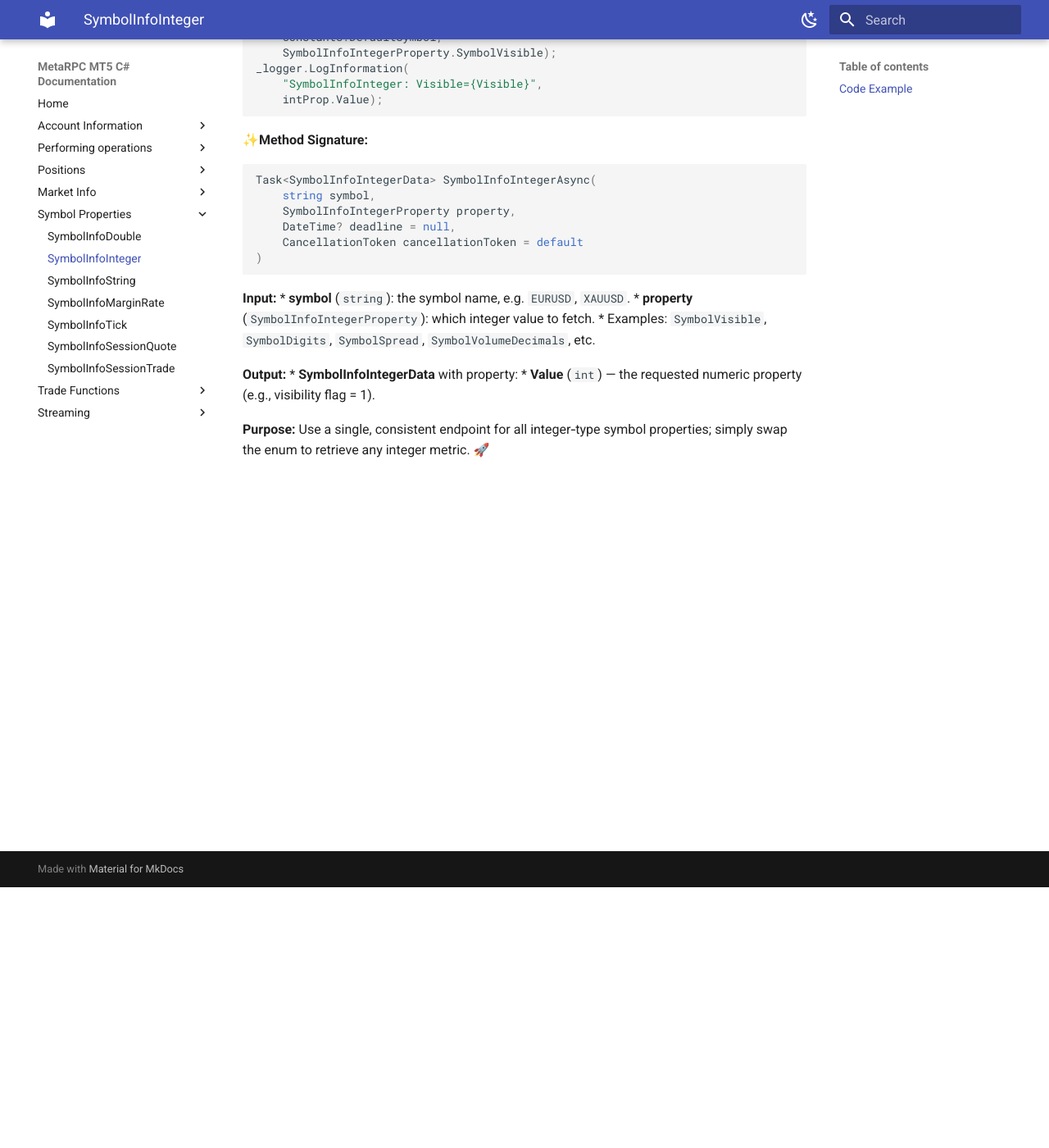
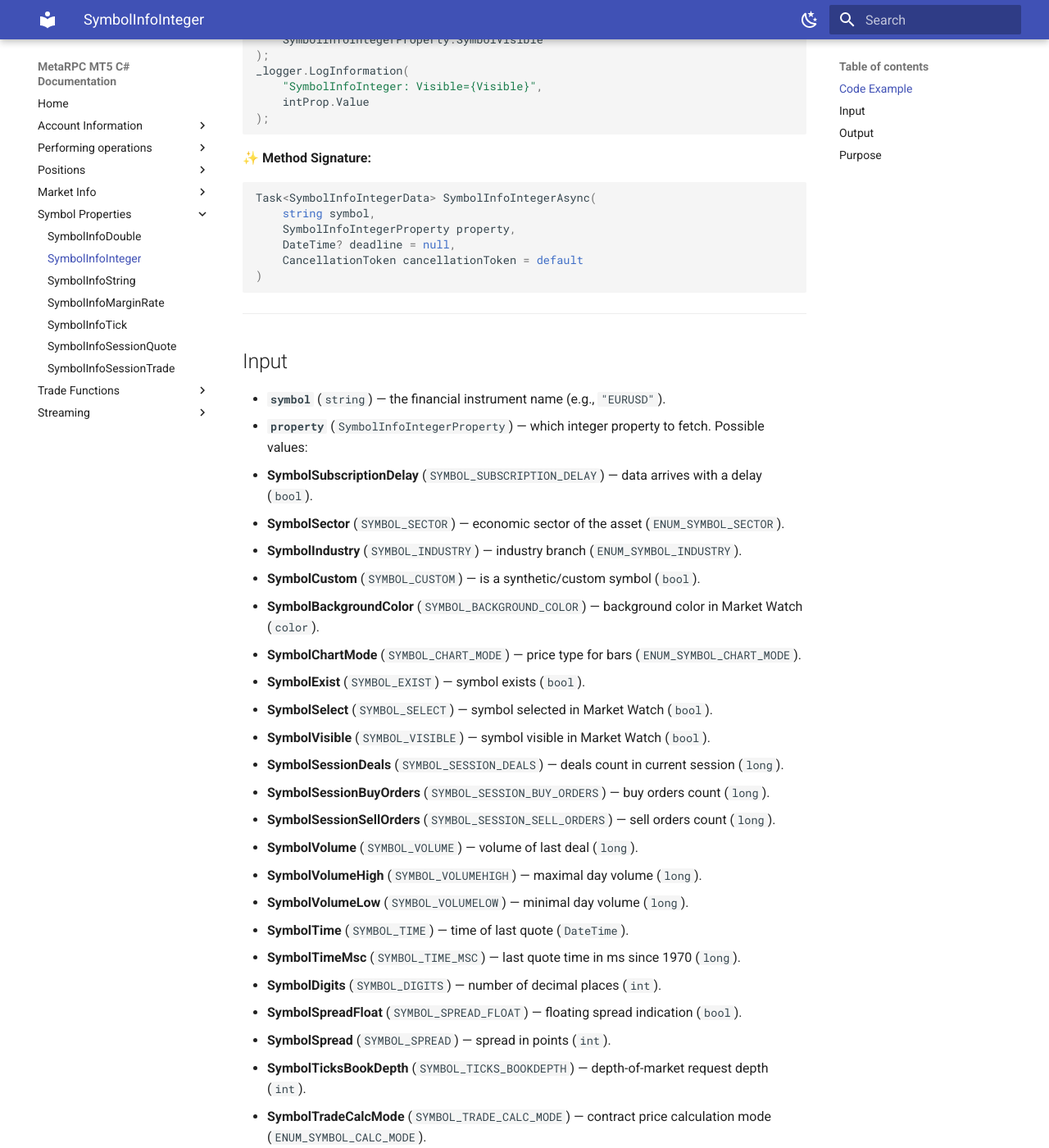
Before and after one commit to MetaRPC/CSharpMT5, an MkDocs documentation site: the page built from docs/SymbolProperties/SymbolInfoInteger.md, in a window 1280 px wide and 1400 px high, scrolled down 318 px. Shown: the whole window at 82% size. Built offline with MkDocs 1.6.1 and Material for MkDocs 9.7.7, drawn with Linux system fonts in a browser that asks for light colours; some of the changed text lies outside the part shown.

Commit message:
Update SymbolInfoInteger.md

````diff
--- a/docs/SymbolProperties/SymbolInfoInteger.md
+++ b/docs/SymbolProperties/SymbolInfoInteger.md
@@ -1,21 +1,23 @@
 # Retrieving an Integer-Precision Symbol Property
 
 > **Request:** a specific integer property (Visible, Digits, Spread, etc.) for a symbol from MT5
-
-Fetch any integer‐type market data value for a given symbol using one universal method.
+> Fetch any integer‐type market data value for a given symbol using one universal method.
 
 ### Code Example
 
 ```csharp
 var intProp = await _mt5Account.SymbolInfoIntegerAsync(
     Constants.DefaultSymbol,
-    SymbolInfoIntegerProperty.SymbolVisible);
+    SymbolInfoIntegerProperty.SymbolVisible
+);
 _logger.LogInformation(
     "SymbolInfoInteger: Visible={Visible}",
-    intProp.Value);
+    intProp.Value
+);
 ```
 
-✨**Method Signature:**
+✨ **Method Signature:**
+
 ```csharp
 Task<SymbolInfoIntegerData> SymbolInfoIntegerAsync(
     string symbol,
@@ -24,13 +26,62 @@ Task<SymbolInfoIntegerData> SymbolInfoIntegerAsync(
     CancellationToken cancellationToken = default
 )
 ```
- **Input:**
-* **symbol** (`string`): the symbol name, e.g. `EURUSD`, `XAUUSD`.
-* **property** (`SymbolInfoIntegerProperty`): which integer value to fetch.
- * Examples: `SymbolVisible`, `SymbolDigits`, `SymbolSpread`, `SymbolVolumeDecimals`, etc.
 
- **Output:**
-* **SymbolInfoIntegerData** with property:
-* **Value** (`int`) — the requested numeric property (e.g., visibility flag = 1).
+---
 
-**Purpose:** Use a single, consistent endpoint for all integer‐type symbol properties; simply swap the enum to retrieve any integer metric. 🚀
+## Input
+
+* **`symbol`** (`string`) — the financial instrument name (e.g., `"EURUSD"`).
+* **`property`** (`SymbolInfoIntegerProperty`) — which integer property to fetch. Possible values:
+
+  * **SymbolSubscriptionDelay** (`SYMBOL_SUBSCRIPTION_DELAY`) — data arrives with a delay (`bool`).
+  * **SymbolSector** (`SYMBOL_SECTOR`) — economic sector of the asset (`ENUM_SYMBOL_SECTOR`).
+  * **SymbolIndustry** (`SYMBOL_INDUSTRY`) — industry branch (`ENUM_SYMBOL_INDUSTRY`).
+  * **SymbolCustom** (`SYMBOL_CUSTOM`) — is a synthetic/custom symbol (`bool`).
+  * **SymbolBackgroundColor** (`SYMBOL_BACKGROUND_COLOR`) — background color in Market Watch (`color`).
+  * **SymbolChartMode** (`SYMBOL_CHART_MODE`) — price type for bars (`ENUM_SYMBOL_CHART_MODE`).
+  * **SymbolExist** (`SYMBOL_EXIST`) — symbol exists (`bool`).
+  * **SymbolSelect** (`SYMBOL_SELECT`) — symbol selected in Market Watch (`bool`).
+  * **SymbolVisible** (`SYMBOL_VISIBLE`) — symbol visible in Market Watch (`bool`).
+  * **SymbolSessionDeals** (`SYMBOL_SESSION_DEALS`) — deals count in current session (`long`).
+  * **SymbolSessionBuyOrders** (`SYMBOL_SESSION_BUY_ORDERS`) — buy orders count (`long`).
+  * **SymbolSessionSellOrders** (`SYMBOL_SESSION_SELL_ORDERS`) — sell orders count (`long`).
+  * **SymbolVolume** (`SYMBOL_VOLUME`) — volume of last deal (`long`).
+  * **SymbolVolumeHigh** (`SYMBOL_VOLUMEHIGH`) — maximal day volume (`long`).
+  * **SymbolVolumeLow** (`SYMBOL_VOLUMELOW`) — minimal day volume (`long`).
+  * **SymbolTime** (`SYMBOL_TIME`) — time of last quote (`DateTime`).
+  * **SymbolTimeMsc** (`SYMBOL_TIME_MSC`) — last quote time in ms since 1970 (`long`).
+  * **SymbolDigits** (`SYMBOL_DIGITS`) — number of decimal places (`int`).
+  * **SymbolSpreadFloat** (`SYMBOL_SPREAD_FLOAT`) — floating spread indication (`bool`).
+  * **SymbolSpread** (`SYMBOL_SPREAD`) — spread in points (`int`).
+  * **SymbolTicksBookDepth** (`SYMBOL_TICKS_BOOKDEPTH`) — depth-of-market request depth (`int`).
+  * **SymbolTradeCalcMode** (`SYMBOL_TRADE_CALC_MODE`) — contract price calculation mode (`ENUM_SYMBOL_CALC_MODE`).
+  * **SymbolTradeMode** (`SYMBOL_TRADE_MODE`) — order execution type (`ENUM_SYMBOL_TRADE_MODE`).
+  * **SymbolStartTime** (`SYMBOL_START_TIME`) — symbol trading start time (`DateTime`).
+  * **SymbolExpirationTime** (`SYMBOL_EXPIRATION_TIME`) — trading end time for futures (`DateTime`).
+  * **SymbolTradeStopsLevel** (`SYMBOL_TRADE_STOPS_LEVEL`) — minimal stop order distance (`int`).
+  * **SymbolTradeFreezeLevel** (`SYMBOL_TRADE_FREEZE_LEVEL`) — trade freeze distance (`int`).
+  * **SymbolTradeExemode** (`SYMBOL_TRADE_EXEMODE`) — trade execution mode (`ENUM_SYMBOL_TRADE_EXECUTION`).
+  * **SymbolSwapMode** (`SYMBOL_SWAP_MODE`) — swap calculation model (`ENUM_SYMBOL_SWAP_MODE`).
+  * **SymbolSwapRollover3Days** (`SYMBOL_SWAP_ROLLOVER3DAYS`) — 3-day swap rollover day (`ENUM_DAY_OF_WEEK`).
+  * **SymbolMarginHedgedUseLeg** (`SYMBOL_MARGIN_HEDGED_USE_LEG`) — hedged margin calculation flag (`bool`).
+  * **SymbolExpirationMode** (`SYMBOL_EXPIRATION_MODE`) — allowed expiration modes flags (`int`).
+  * **SymbolFillingMode** (`SYMBOL_FILLING_MODE`) — allowed filling modes flags (`int`).
+  * **SymbolOrderMode** (`SYMBOL_ORDER_MODE`) — allowed order types flags (`int`).
+  * **SymbolOrderGtcMode** (`SYMBOL_ORDER_GTC_MODE`) — GTC order expiration mode (`ENUM_SYMBOL_ORDER_GTC_MODE`).
+  * **SymbolOptionMode** (`SYMBOL_OPTION_MODE`) — option type (`ENUM_SYMBOL_OPTION_MODE`).
+  * **SymbolOptionRight** (`SYMBOL_OPTION_RIGHT`) — option right (Call/Put) (`ENUM_SYMBOL_OPTION_RIGHT`).
+
+---
+
+## Output
+
+**`SymbolInfoIntegerData`** — structure with the following field:
+
+* **Value** (`long`) — the requested integer property value.
+
+---
+
+## Purpose
+
+Use a single, consistent endpoint for all integer‐type symbol properties; simply swap the enum to retrieve any integer metric. 🚀
````
